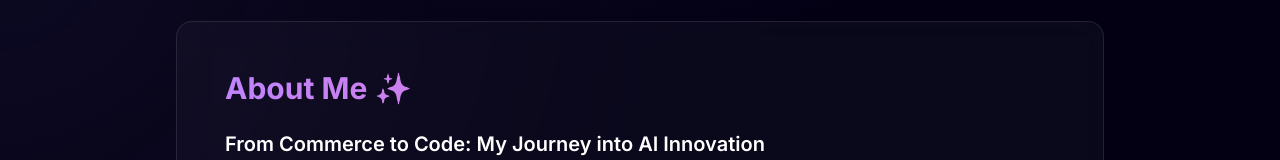
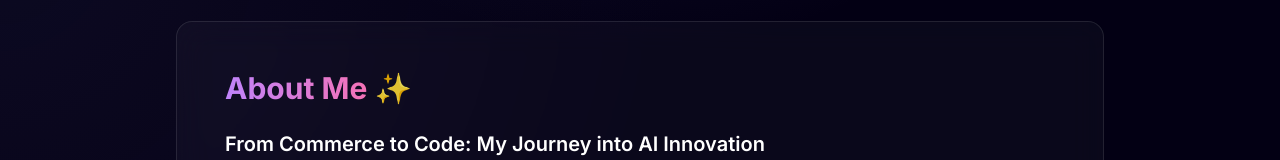
Before and after one commit to ranajitdharpersonal/portfolio, a Next.js app: page / in a window 1280 px wide. Shown: the part 461-621 px from the top of the page. Built offline with nearby package versions, Linux system fonts and the light colour scheme.

Commit message:
new bento

```diff
--- a/app/page.js
+++ b/app/page.js
@@ -103,7 +103,12 @@ export default function Home() {
 
       {/* 2. About Me Section (Added id="about") */}
       <section id="about" className="w-full gamma-card p-8 md:p-12 animate-slide-up delay-1 scroll-mt-32">
-        <h3 className="text-3xl font-bold mb-6 bg-gradient-to-r from-purple-400 to-pink-400 bg-clip-text text-transparent">About Me ✨</h3>
+        <h3 className="text-3xl font-bold mb-6">
+          <span className="inline-block bg-gradient-to-r from-purple-400 to-pink-400 bg-clip-text text-transparent">
+            About Me
+          </span>{" "}
+          <span className="inline-block text-blue-500 animate-pulse">✨</span>
+        </h3>
         <h4 className="text-xl font-semibold text-white mb-4">From Commerce to Code: My Journey into AI Innovation</h4>
         <div className="space-y-4 text-gray-300 leading-relaxed text-lg">
           <p>
```
